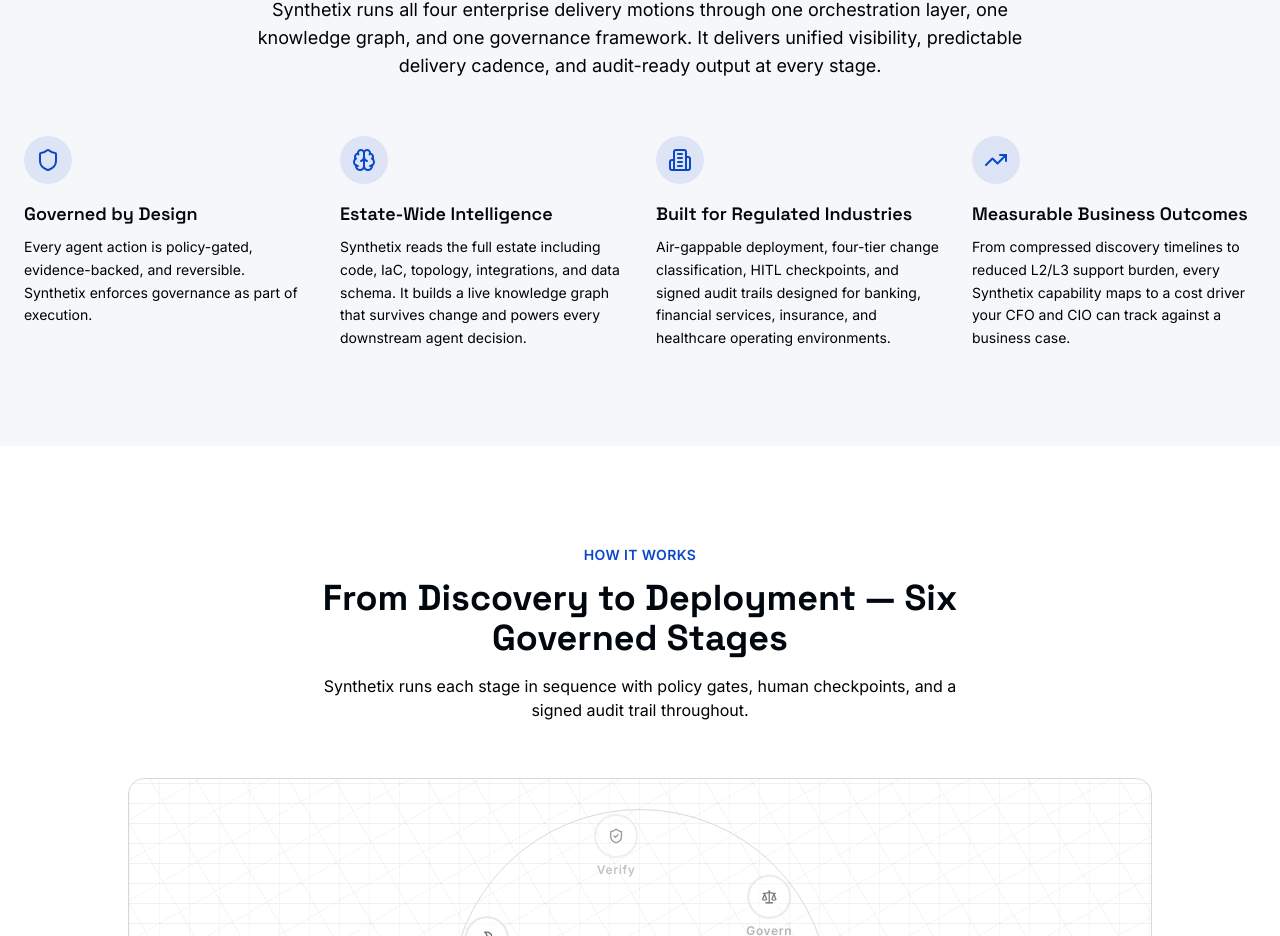
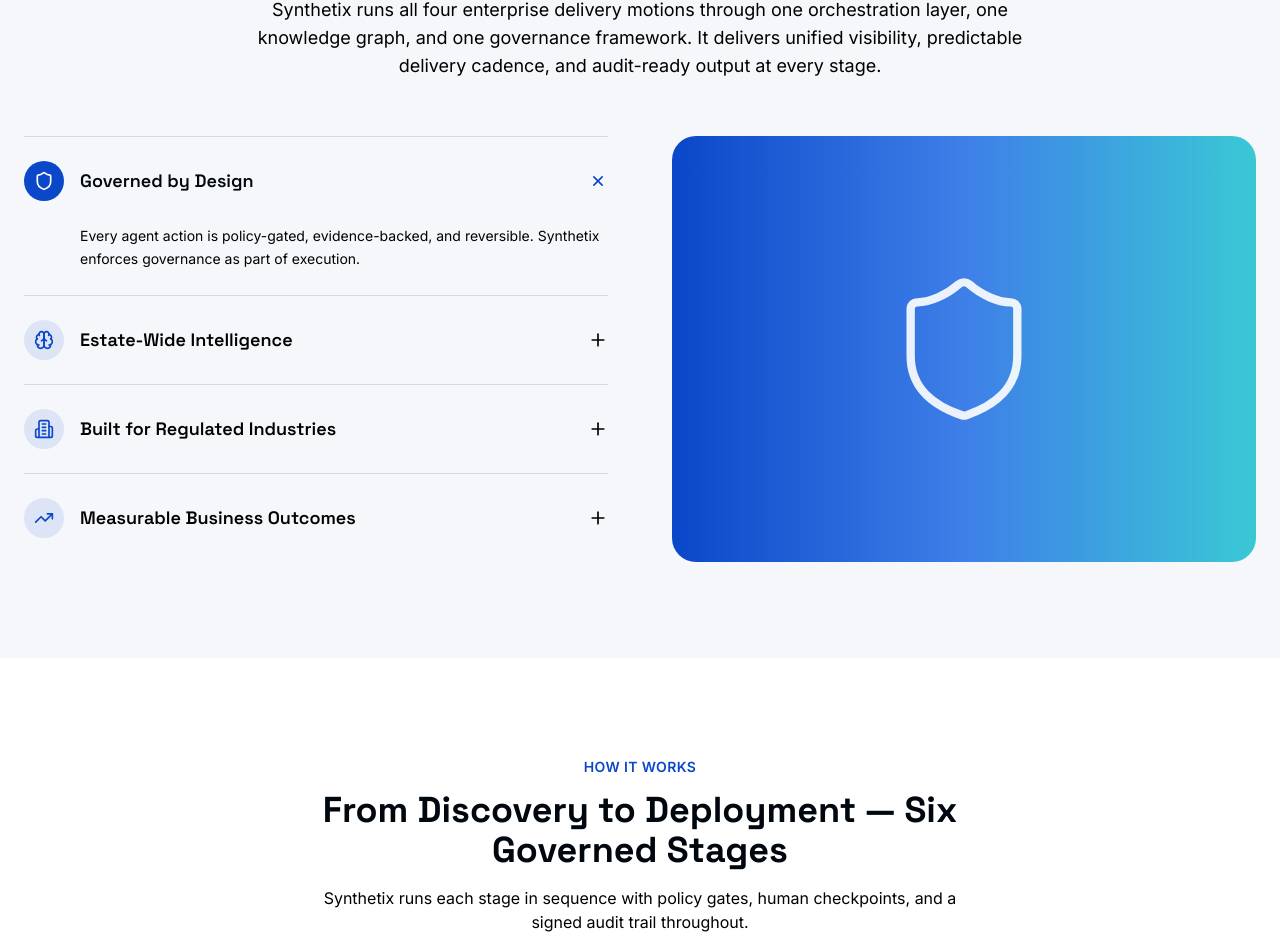
Before and after one commit to KA-pyramid/synthetix-1, a Next.js app: page / in a window 1280 px wide. Shown: the part 2700-3636 px from the top of the page. Built offline with nearby package versions, Linux system fonts and the light colour scheme.

Commit message:
Redesign Platform Capabilities section as accordion with icon preview
Replace the static 4-column capability grid with a click-to-expand
accordion paired with a preview panel that swaps in the selected
capability's icon, enlarged against the brand gradient.

```diff
--- a/components/sections/home/DomainsSection.tsx
+++ b/components/sections/home/DomainsSection.tsx
@@ -1,4 +1,7 @@
+"use client";
+
 import { getHomeContent } from "@/lib/content/home";
+import { FeatureAccordion } from "@/components/ui/feature-accordion";
 
 export function DomainsSection() {
   const { domainsHeading, platformCapabilities } = getHomeContent();
@@ -14,21 +17,7 @@ export function DomainsSection() {
           </p>
         </div>
 
-        <div className="mt-14 grid grid-cols-1 gap-8 sm:grid-cols-2 lg:grid-cols-4">
-          {platformCapabilities.map((cap) => (
-            <div key={cap.title} className="flex flex-col items-start">
-              <div className="flex h-12 w-12 items-center justify-center rounded-full bg-brand-blue/10">
-                <cap.icon className="h-6 w-6 text-brand-blue" />
-              </div>
-              <h3 className="mt-4 font-display text-lg font-semibold text-brand-black">
-                {cap.title}
-              </h3>
-              <p className="mt-2 font-body text-sm leading-relaxed text-[--text-secondary]">
-                {cap.body}
-              </p>
-            </div>
-          ))}
-        </div>
+        <FeatureAccordion items={platformCapabilities} />
       </div>
     </section>
   );
--- /dev/null
+++ b/components/ui/feature-accordion.tsx
@@ -0,0 +1,84 @@
+"use client";
+
+import { useState } from "react";
+import type { LucideIcon } from "lucide-react";
+import { Plus } from "lucide-react";
+import { cn } from "@/lib/utils";
+
+interface FeatureAccordionItem {
+  icon: LucideIcon;
+  title: string;
+  body: string;
+}
+
+interface FeatureAccordionProps {
+  items: FeatureAccordionItem[];
+}
+
+export function FeatureAccordion({ items }: FeatureAccordionProps) {
+  const [activeIndex, setActiveIndex] = useState(0);
+  const ActiveIcon = items[activeIndex].icon;
+
+  return (
+    <div className="mt-14 grid grid-cols-1 gap-10 lg:grid-cols-2 lg:items-center lg:gap-16">
+      <div className="divide-y divide-neutral-200 border-t border-neutral-200">
+        {items.map((item, index) => {
+          const isActive = index === activeIndex;
+          const Icon = item.icon;
+          return (
+            <div key={item.title}>
+              <button
+                type="button"
+                onClick={() => setActiveIndex(index)}
+                className="flex w-full items-center gap-4 py-6 text-left"
+              >
+                <span
+                  className={cn(
+                    "flex h-10 w-10 shrink-0 items-center justify-center rounded-full transition-colors duration-300",
+                    isActive ? "bg-brand-blue text-white" : "bg-brand-blue/10 text-brand-blue"
+                  )}
+                >
+                  <Icon className="h-5 w-5" />
+                </span>
+                <span
+                  className={cn(
+                    "flex-1 font-display text-lg font-semibold transition-colors duration-300",
+                    isActive ? "text-brand-black" : "text-[--text-secondary]"
+                  )}
+                >
+                  {item.title}
+                </span>
+                <Plus
+                  className={cn(
+                    "h-5 w-5 shrink-0 text-[--text-secondary] transition-transform duration-300",
+                    isActive && "rotate-45 text-brand-blue"
+                  )}
+                />
+              </button>
+              <div
+                className={cn(
+                  "grid overflow-hidden transition-all duration-300 ease-in-out",
+                  isActive ? "grid-rows-[1fr] opacity-100" : "grid-rows-[0fr] opacity-0"
+                )}
+              >
+                <div className="overflow-hidden">
+                  <p className="pb-6 pl-14 font-body text-sm leading-relaxed text-[--text-secondary]">
+                    {item.body}
+                  </p>
+                </div>
+              </div>
+            </div>
+          );
+        })}
+      </div>
+
+      <div className="flex aspect-square w-full items-center justify-center rounded-3xl bg-gradient-primary p-12 lg:aspect-auto lg:h-full lg:min-h-[420px]">
+        <ActiveIcon
+          key={activeIndex}
+          className="h-32 w-32 animate-fade-in text-white/90 md:h-40 md:w-40"
+          strokeWidth={1.25}
+        />
+      </div>
+    </div>
+  );
+}
--- a/tailwind.config.ts
+++ b/tailwind.config.ts
@@ -49,10 +49,15 @@ const config: Config = {
           "0%": { transform: "translateY(-50%)" },
           "100%": { transform: "translateY(0)" },
         },
+        "fade-in": {
+          "0%": { opacity: "0", transform: "scale(0.92)" },
+          "100%": { opacity: "1", transform: "scale(1)" },
+        },
       },
       animation: {
         marquee: "marquee 25s linear infinite",
         grid: "grid 15s linear infinite",
+        "fade-in": "fade-in 0.4s ease-in-out",
       },
     },
   },
```
